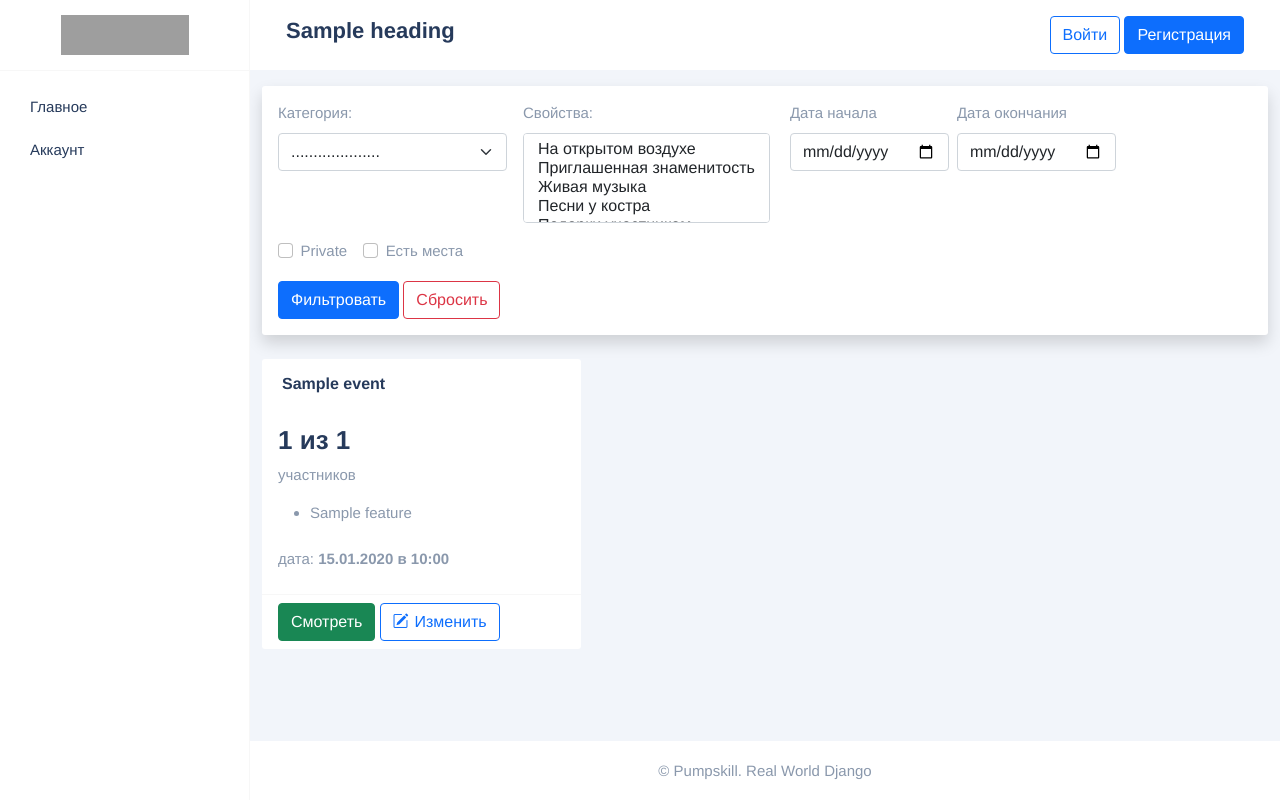
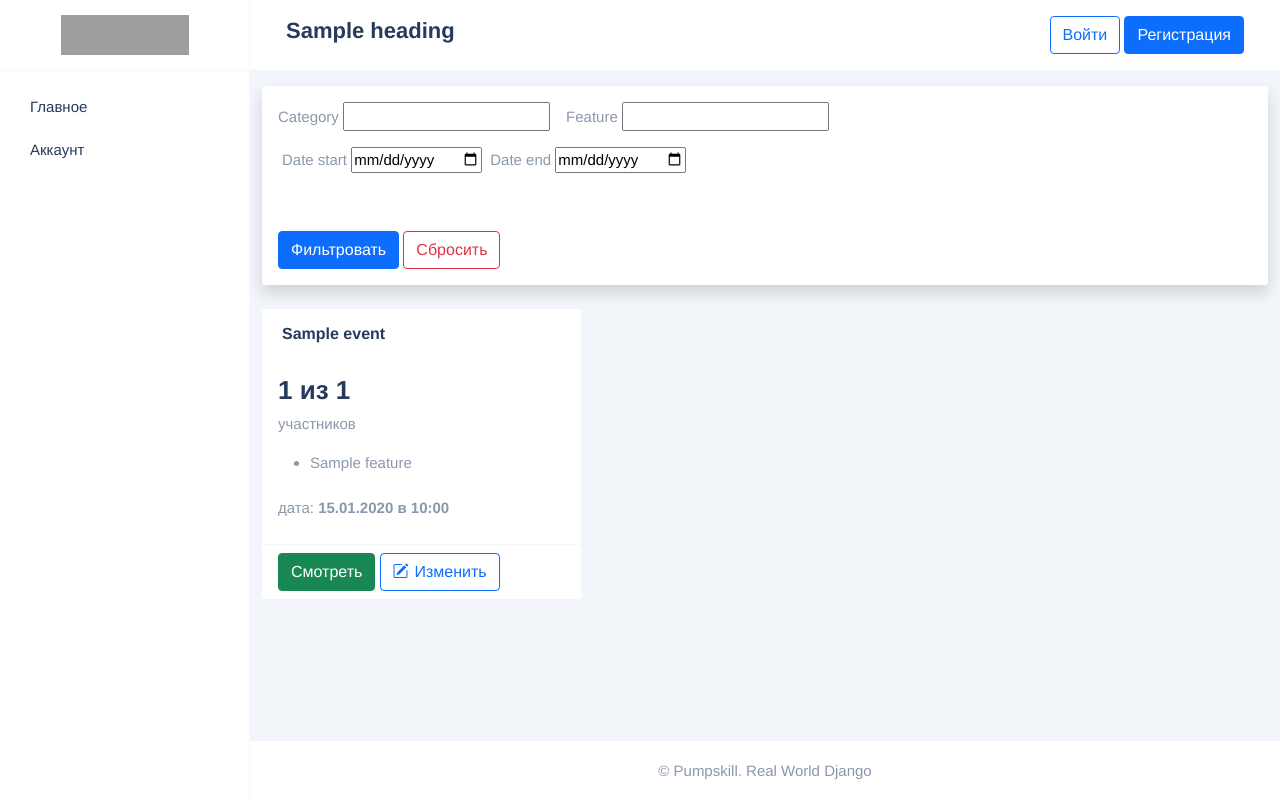
Before and after one commit to DZHES/REALWORLDDJANGO, a Django app: template events/templates/events/event_list.html in a window 1280 px wide. Run offline with Django 3.2, Linux system fonts and the light colour scheme; the template is opened without the code that fills it: most values are stand-ins (such as "Sample title", 1, 10 or a date in 2020); form fields are guessed from the names that the template uses; grey boxes are pictures that could not be loaded.

Commit message:
Optimization

```diff
--- a/events/models.py
+++ b/events/models.py
@@ -2,7 +2,7 @@ from django.db import models
 from django.contrib.auth.models import User
 from django.conf import settings
 from django.urls import reverse
-
+from events.managers import EventQuerySet
 class Category(models.Model):
     title = models.CharField(max_length=90, default='', verbose_name='Категория')
 
@@ -29,6 +29,7 @@ class Feature(models.Model):
         return self.title
 
 class Event(models.Model):
+    objects = EventQuerySet.as_manager()
     title = models.CharField(max_length=200, default='', verbose_name='Название')
     description = models.TextField(default='', verbose_name='Описание')
     date_start = models.DateTimeField(verbose_name='Дата начала')
--- a/events/templates/events/event_list.html
+++ b/events/templates/events/event_list.html
@@ -17,60 +17,41 @@
                 <div class="col">
                     <div class="card shadow">
                         <div class="card-body">
-                            <form>
+                            <form action="." method="get">
                                 <div class="row row-cols-lg-auto g-3 align-items-start">
                                     <div class="col-12">
-                                        <label for="category" class="form-label">Категория:</label>
-                                        <select class="form-select" id="category">
-                                            <option selected="">....................</option>
-                                            <option value="1">Спортивный турнир</option>
-                                            <option value="2">Семейное мероприятие</option>
-                                            <option value="3">Субботник</option>
-                                            <option value="4">Волонтерство</option>
-                                            <option value="5">Night Party</option>
-                                            <option value="6">Дилоги со звездой</option>
-                                        </select>
+                                        {{ filter_form.category.label_tag }}
+                                        {{ filter_form.category }}
                                     </div>
                                     <div class="col-12">
-                                        <label for="features" class="form-label">Свойства:</label>
-                                        <select class="form-select" multiple="" id="features">
-                                            <option value="1">На открытом воздухе</option>
-                                            <option value="2">Приглашенная знаменитость</option>
-                                            <option value="3">Живая музыка</option>
-                                            <option value="4">Песни у костра</option>
-                                            <option value="5">Подарки участникам</option>
-                                            <option value="6"> Вечерние танцы</option>
-                                        </select>
+                                        {{ filter_form.feature.label_tag }}
+                                        {{ filter_form.feature }}
                                     </div>
                                     <div class="col-12 d-md-flex">
                                         <div class="mx-1">
-                                            <label for="id_date_start" class="form-label">Дата начала</label>
-                                            <input type="date" class="form-control" id="id_date_start">
+                                            {{ filter_form.date_start.label_tag }}
+                                            {{ filter_form.date_start }}
                                         </div>
                                         <div class="mx-1">
-                                            <label for="id_date_end" class="form-label">Дата окончания</label>
-                                            <input type="date" class="form-control" id="id_date_end">
+                                            {{ filter_form.date_end.label_tag }}
+                                            {{ filter_form.date_end }}
                                         </div>
                                     </div>
                                 </div>
                                 <div class="row mt-3">
                                     <div class="col-12 d-md-flex">
                                         <div class="form-check me-3">
-                                            <input class="form-check-input" type="checkbox" value="" id="is_private">
-                                            <label class="form-check-label" for="is_private">
-                                                Private
-                                            </label>
+                                            {{ filter_form.is_private.label_tag }}
+                                            {{ filter_form.is_private }}
                                         </div>
                                         <div class="form-check">
-                                            <input class="form-check-input" type="checkbox" value="" id="is_available">
-                                            <label class="form-check-label" for="is_available">
-                                                Есть места
-                                            </label>
+                                            {{ filter_form.is_available.label_tag }}
+                                            {{ filter_form.is_available }}
                                         </div>
                                     </div>
                                     <div class="col-12 mt-3">
                                         <button type="submit" class="btn btn-primary">Фильтровать</button>
-                                        <button type="submit" class="btn btn-outline-danger">Сбросить</button>
+                                        <a href="{% url 'events:event_list' %}" class="btn btn-outline-danger">Сбросить</a>
                                     </div>
                                 </div>
                             </form>
--- a/realworlddjango/settings.py
+++ b/realworlddjango/settings.py
@@ -49,6 +49,7 @@ INSTALLED_APPS = [
     'allauth.account',
     'allauth.socialaccount',
     'allauth.socialaccount.providers.github',
+    'debug_toolbar',
 
     #Project apps
     'events.apps.EventsConfig',
@@ -58,6 +59,7 @@ INSTALLED_APPS = [
 ]
 
 MIDDLEWARE = [
+    'debug_toolbar.middleware.DebugToolbarMiddleware',
     'django.middleware.security.SecurityMiddleware',
     'django.contrib.sessions.middleware.SessionMiddleware',
     'django.middleware.common.CommonMiddleware',
@@ -178,3 +180,7 @@ SITE_ID = 1
 
 ACCOUNT_EMAIL_REQUIRED = True
 ACCOUNT_AUTHENTICATION_METHOD = 'username_email'
+
+INTERNAL_IPS = [
+    '127.0.0.1',
+]
--- a/realworlddjango/urls.py
+++ b/realworlddjango/urls.py
@@ -37,3 +37,6 @@ urlpatterns += [
 if settings.DEBUG:
     from django.conf.urls.static import static
     urlpatterns += static(settings.MEDIA_URL, document_root=settings.MEDIA_ROOT)
+
+    import debug_toolbar
+    urlpatterns += [path('__debug__/', include(debug_toolbar.urls))]
--- a/requirements.txt
+++ b/requirements.txt
@@ -8,6 +8,7 @@ dj-database-url==0.5.0
 Django==4.0
 django-allauth==0.49.0
 django-cleanup==6.0.0
+django-debug-toolbar==3.2.4
 django-environ==0.8.1
 django-heroku==0.3.1
 gunicorn==20.1.0
```
Also changed, not shown: events/forms.py (+26 -1 lines), events/managers.py (added, +7 -0 lines), events/views.py (+26 -1 lines).
